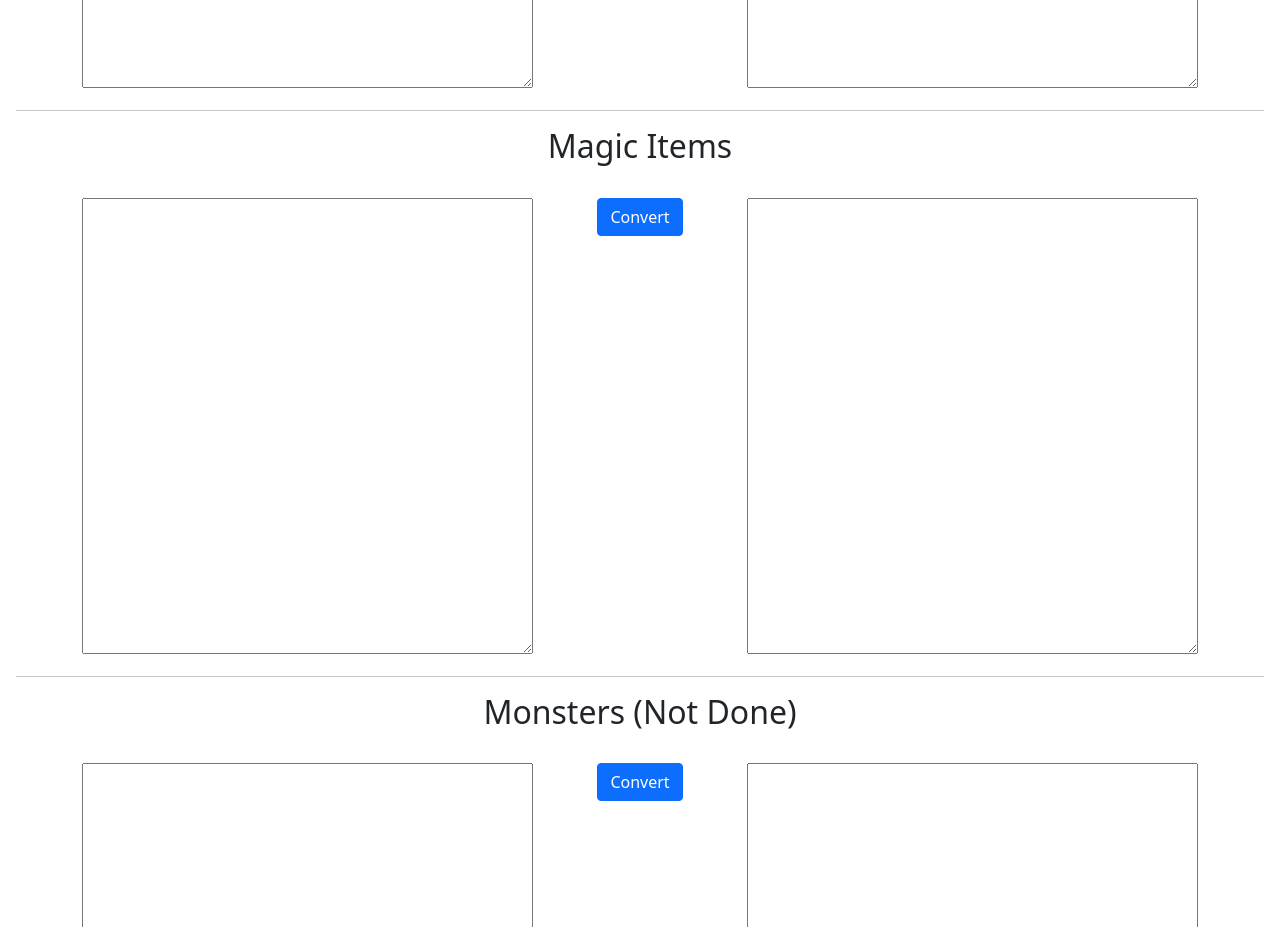
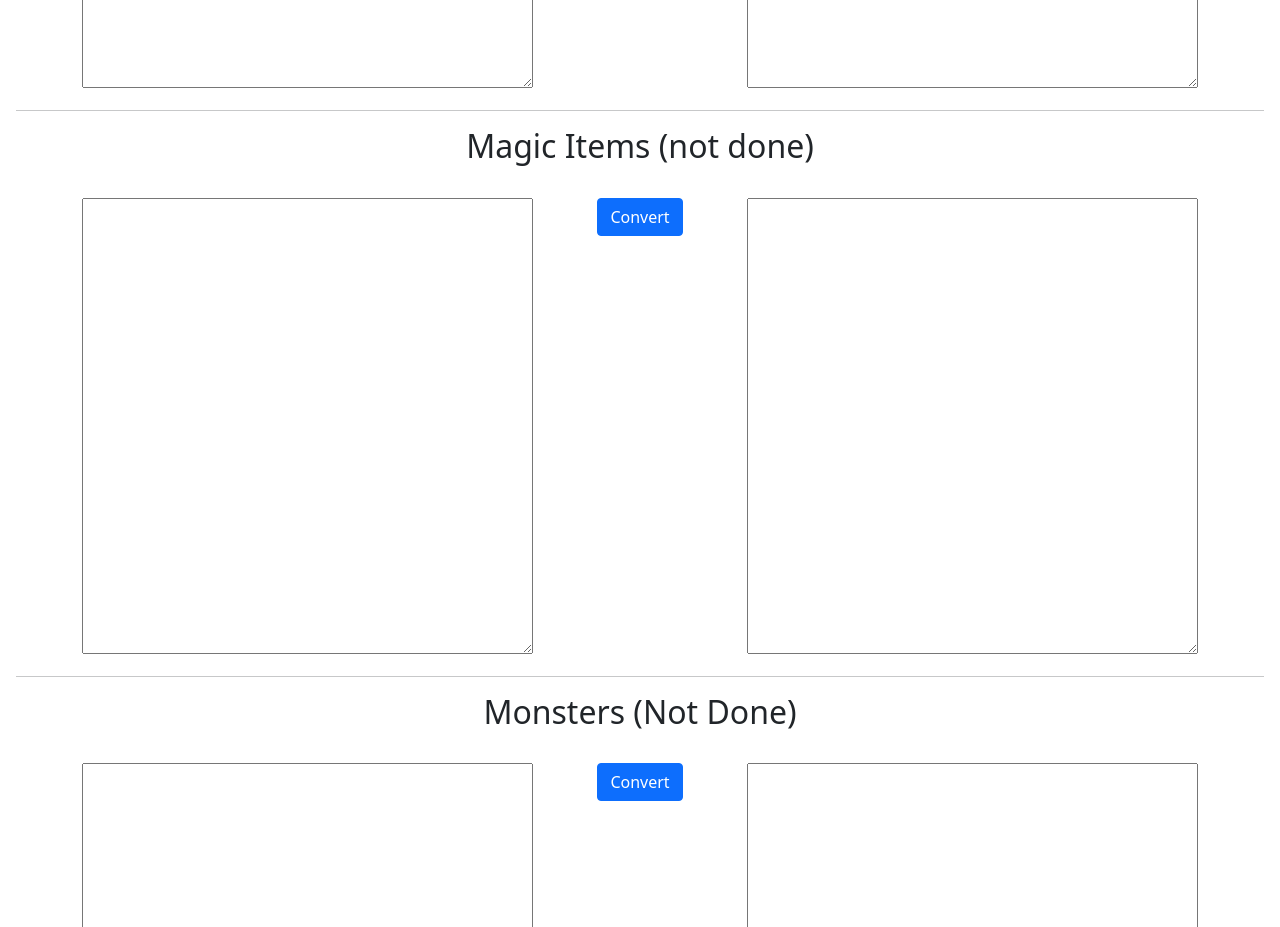
Before and after one commit to Dungeons-and-Pi/Open5eToEncounter, a plain HTML site: page index.html in a window 1280 px wide. Shown: the part 1660-2587 px from the top of the page. Drawn offline with nearby package versions, Linux system fonts and the light colour scheme; a script that the page names is missing.

Commit message:
Update index.html

```diff
--- a/index.html
+++ b/index.html
@@ -190,7 +190,7 @@
 
     <hr>
     <div align="center" style="display: block; margin-left: auto; margin-right: auto;">
-        <h2>Magic Items</h2>
+        <h2>Magic Items (not done)</h2>
         <br>
     </div>
     <div class="container">
```
